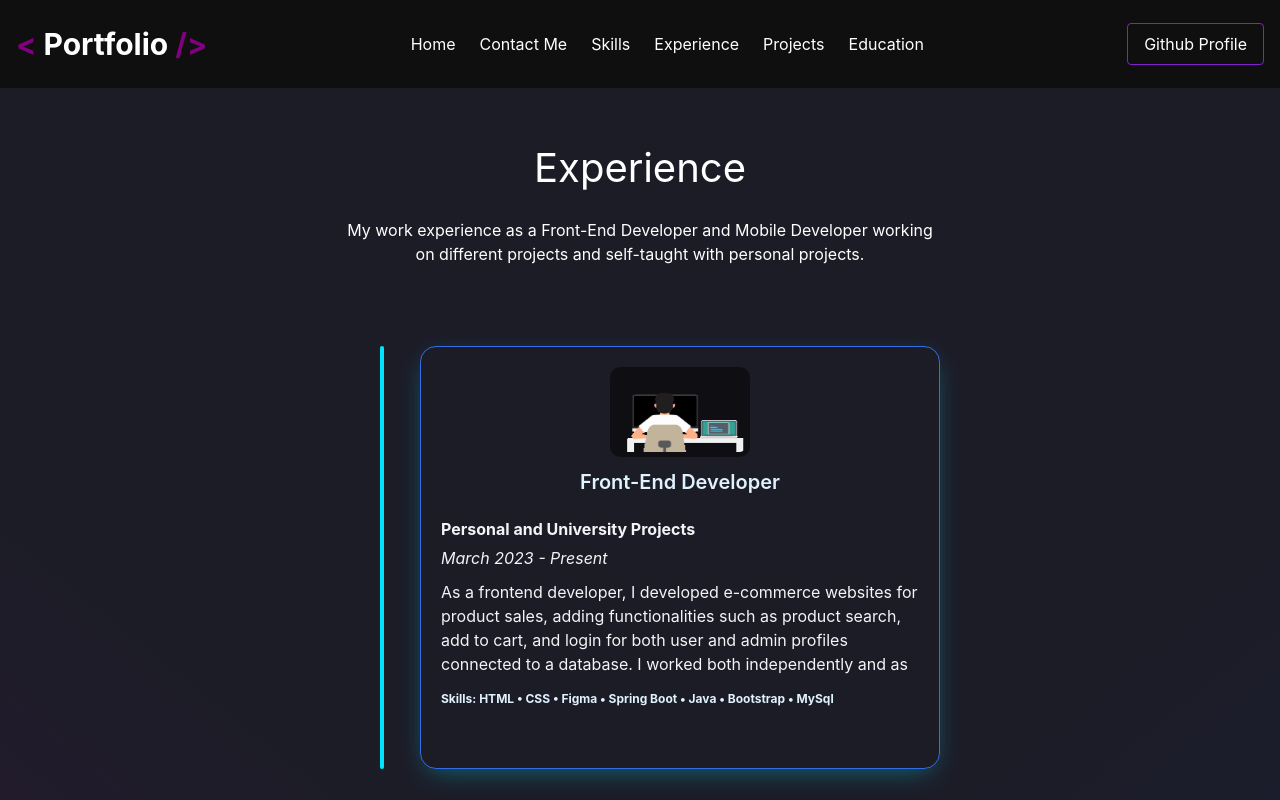
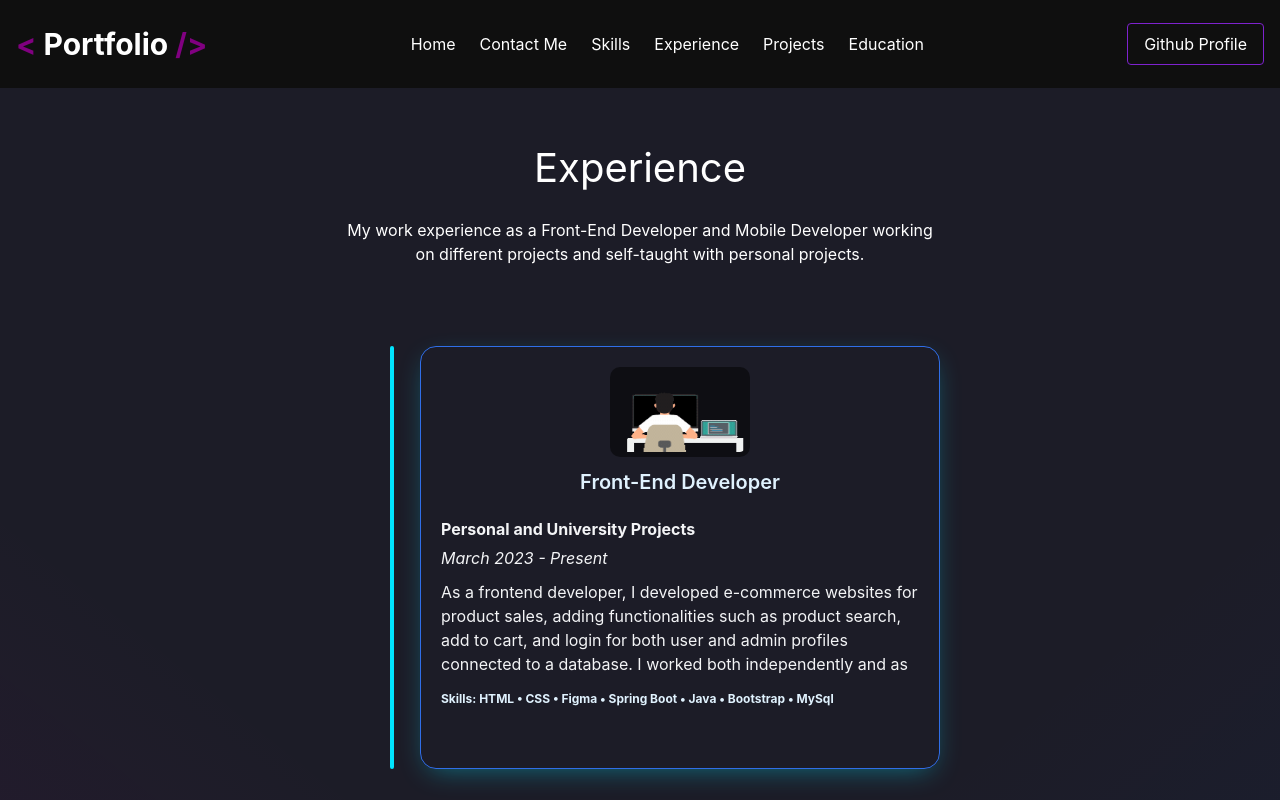
Before and after one commit to angeldevmobile/my-portfolio-dev, a React (Create React App) app: page / in a window 1280 px wide. Both pictures are taken after a click on the button "Experience". Shown: the top 800 px of the page. Built offline with nearby package versions, Linux system fonts and the light colour scheme.

Commit message:
nuevo css

```diff
--- a/src/components/css/Experience.css
+++ b/src/components/css/Experience.css
@@ -12,7 +12,7 @@
 .vertical-line {
   position: absolute;
   top: 0;
-  left: -40px;
+  left: -30px;
   width: 4px;
   height: 100%;
   border-radius: 10px;
```
